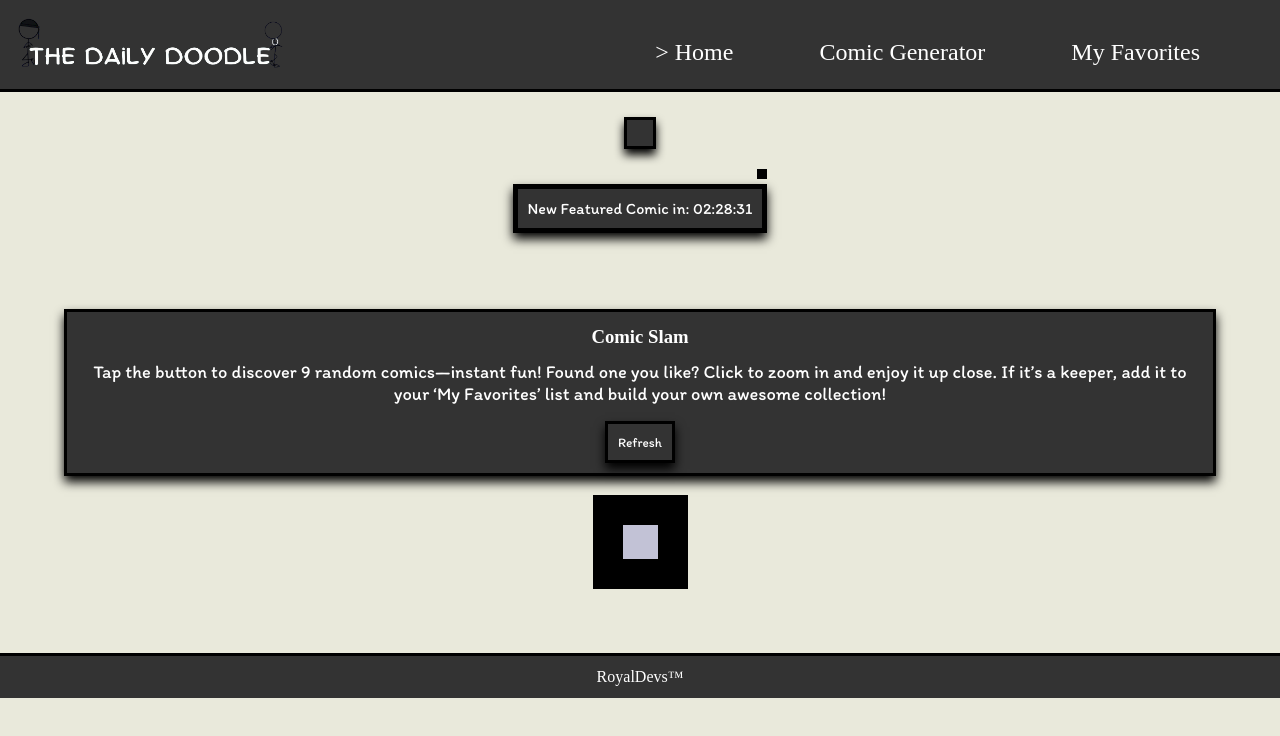
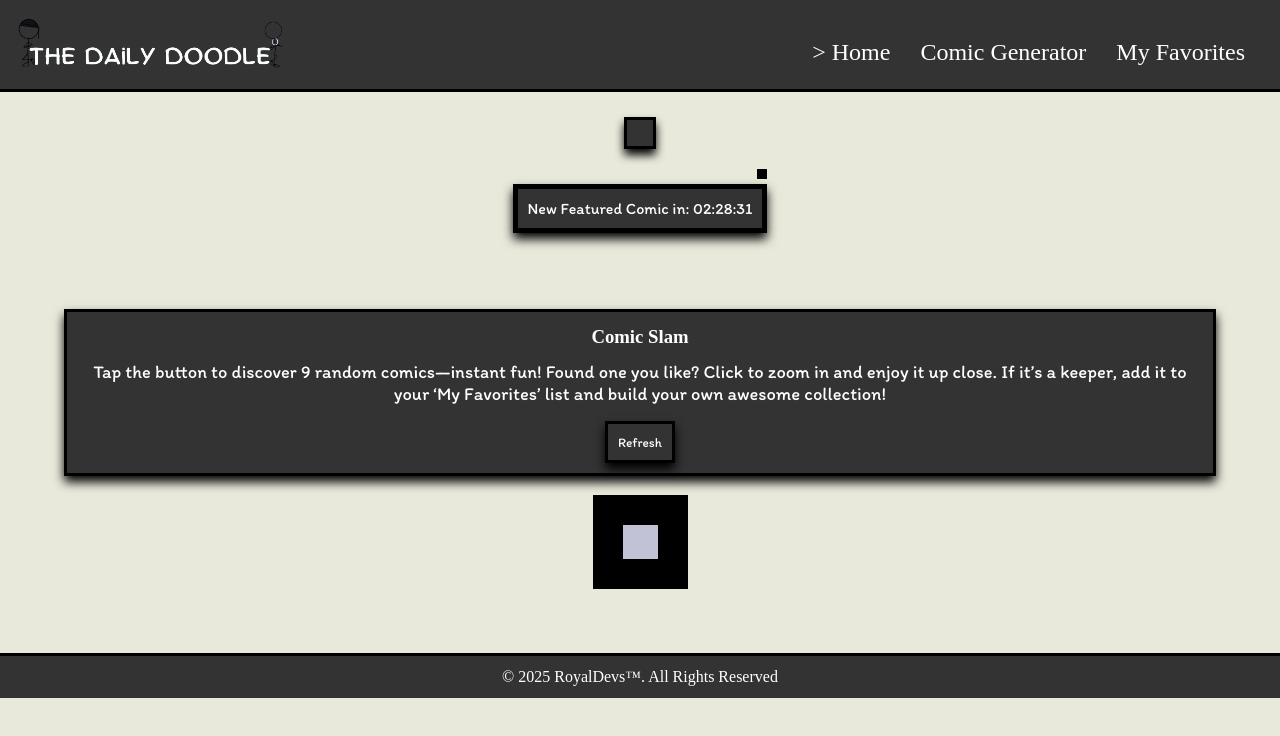
Before and after one commit to kurasmagnolia/the-daily-doodle, a website built with Vite: page app/index.html in a window 1280 px wide. Built offline with nearby package versions, Linux system fonts and the light colour scheme; no server answers.

Commit message:
footers added navbar fixed

```diff
--- a/app/index.html
+++ b/app/index.html
@@ -122,6 +122,6 @@
     <script type="module" src="src/counter.js"></script>
   </body>
   <foot class="footer">
-    <p class="footer-text">RoyalDevs™</p>
+    <p class="footer-text">© 2025 RoyalDevs™. All Rights Reserved</p>
   </foot>
 </html>
--- a/app/src/comic.js
+++ b/app/src/comic.js
@@ -21,7 +21,9 @@ const main = () => {
     .addEventListener('click', handleNextClick);
 
   // event listener for the input field
-  document.getElementById('input').addEventListener('input', handleInputChange);
+  document
+    .getElementById('submit-btn')
+    .addEventListener('click', handleInputChange);
 };
 
 main();
--- a/app/src/style.css
+++ b/app/src/style.css
@@ -19,6 +19,7 @@ body {
   align-items: center;
   justify-content: space-between;
   border-bottom: 3px solid #000000;
+  flex-wrap: nowrap;
 }
 
 .footer {
@@ -43,9 +44,13 @@ body {
 }
 
 .navbar-items {
+  display: flex;
+  flex-wrap: nowrap;
   gap: 30px;
-  padding-top: 1rem;
+  padding: 10px;
   font-size: 24px;
+  align-items: center;
+  padding-right: 35px;
 }
 
 h2 {
@@ -59,13 +64,19 @@ a {
 .navbar-link {
   text-decoration: none;
   color: #ffffff;
-  padding-right: 80px;
-  padding-top: 28px;
+  /* padding-right: 80px; */
+  padding-top: 15px;
+  transition: transform 0.3s ease-in-out;
+}
+
+.navbar-link:hover {
+  transform: scale(1.1);
 }
 
 .navbar-link:hover {
   color: #0066cc;
   cursor: pointer;
+  max-width: fit-content;
 }
 
 .featured-comic-header {
@@ -211,7 +222,7 @@ a {
   max-height: auto;
   border: 3px solid #000000;
   cursor: pointer;
-  transition: transform 1.2s ease, box-shadowing 0.5 ease;
+  transition: transform 0.2s ease-in-out, box-shadowing 0.5 ease;
 }
 .comic-panel:hover {
   transform: scale(1.1);
```
Also changed, not shown: app/src/comic-generator.html (+1 -1 lines), app/src/favorites.html (+1 -1 lines).
